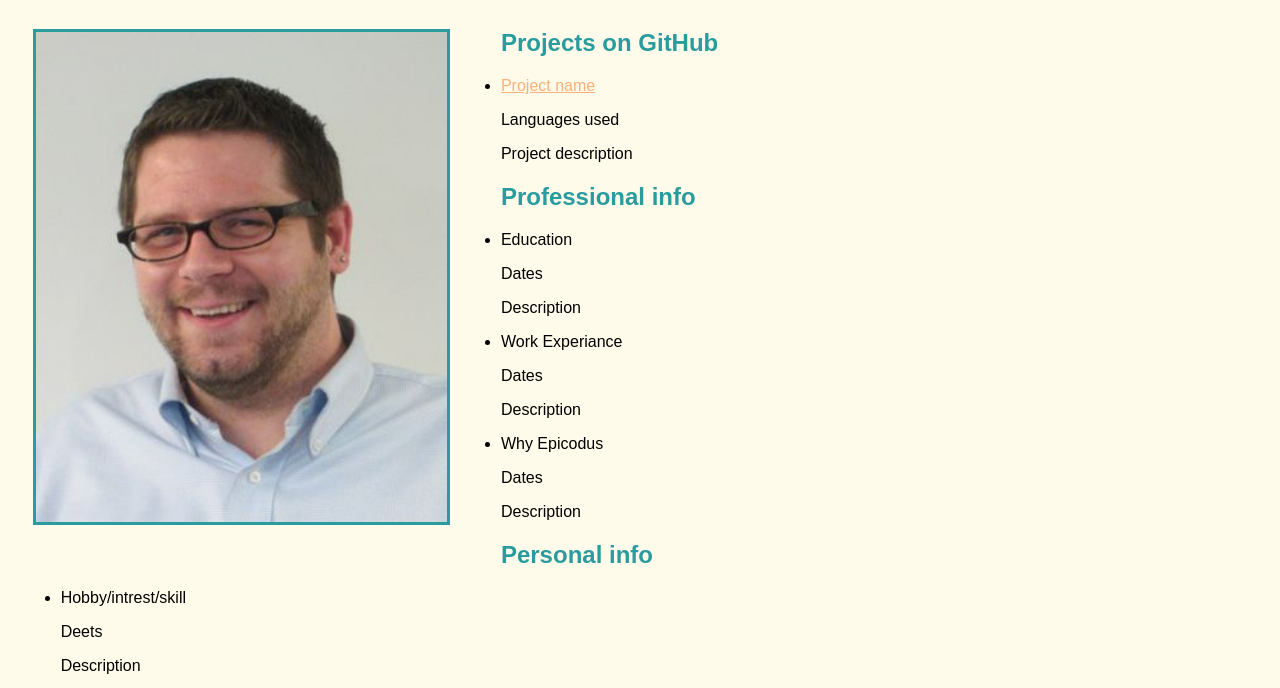
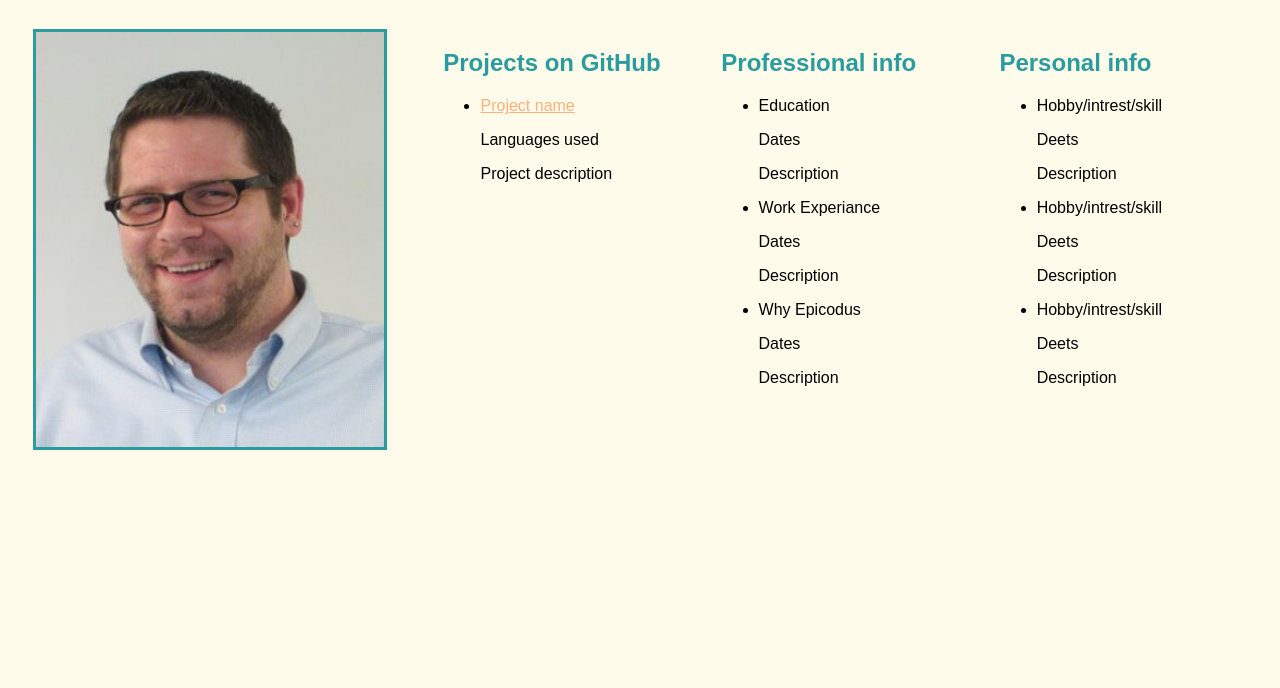
Before and after one commit to derrak/portfolio, a plain HTML site: page index.html in a window 1280 px wide. Shown: the part 90-778 px from the top of the page. Drawn offline with Linux system fonts and the light colour scheme.

Commit message:
add columns via css

```diff
--- a/css/styles.css
+++ b/css/styles.css
@@ -29,7 +29,7 @@ a{
 
 .image{
   float: left;
-  width: 33%;
+  width: 28%;
   border: solid #2a9c9d;
   border-width: 3px;
   background-color: #f7e293;
@@ -38,3 +38,8 @@ a{
   margin-bottom: 2%;
   box-sizing: border-box;
 }
+
+.column{
+  width: 22%;
+  float: left;
+}
--- a/index.html
+++ b/index.html
@@ -11,7 +11,7 @@
   <h1>Derrak Richard</h1>
   <img class="image" src="/img/derrak.jpg" alt="Headshot of Derrak Richard">
 
-  <div>
+  <div class="column">
     <h2>Projects on GitHub</h2>
     <ul>
       <li>
@@ -22,7 +22,7 @@
     </ul>
   </div>
 
-  <div>
+  <div class="column">
     <h2>Professional info</h2>
       <ul>
         <li>
@@ -45,7 +45,7 @@
       </ul>
   </div>
 
-  <div>
+  <div class="column">
     <h2>Personal info</h2>
     <ul>
       <li>
```
